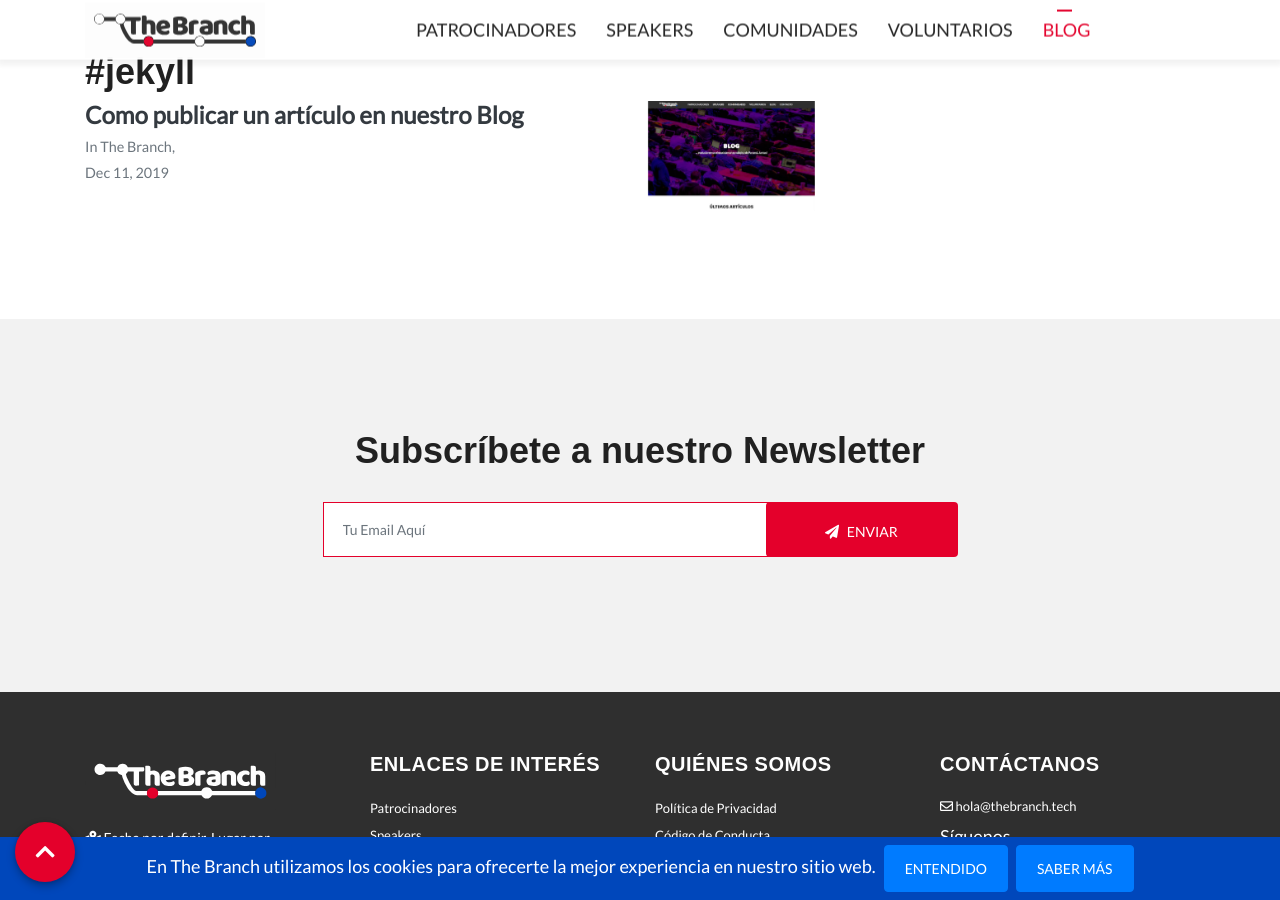
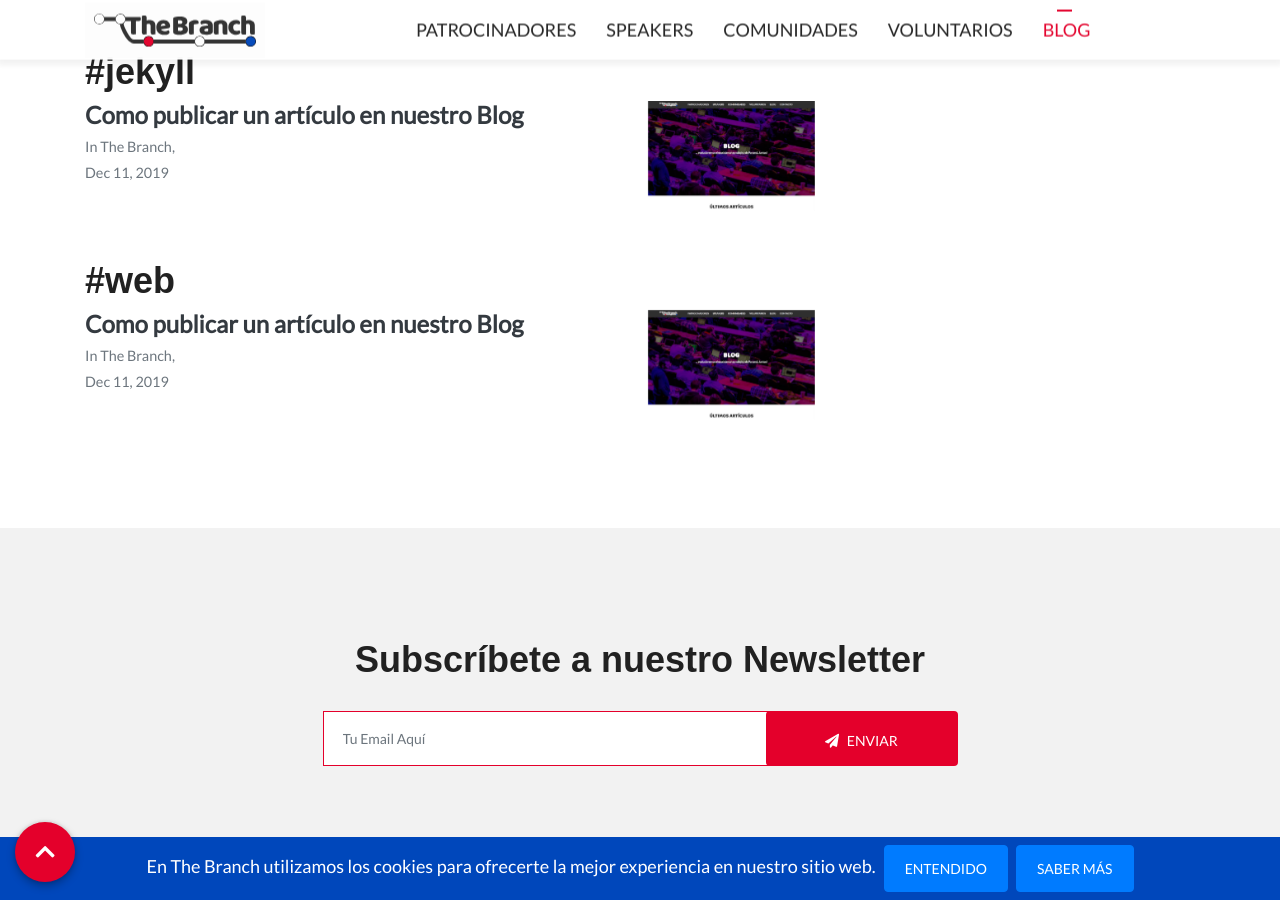
Before and after one commit to marvlm/thebranchconf, a Jekyll site: the page built from _pages/tags.html, in a window 1280 px wide and 900 px high, scrolled down 27717 px. Built offline with Jekyll 4.4.1, drawn with Linux system fonts in a browser that asks for light colours; nearby versions of some CDN libraries; some web fonts are replaced; comment, search, counter and statistics services are not loaded.

Commit message:
Updated the content, added reference to the article of the story of The Branch to see how a presentation can be included in an article

```diff
--- a/_posts/2019-12-23-como-publicar-articulo.md
+++ b/_posts/2019-12-23-como-publicar-articulo.md
@@ -6,7 +6,7 @@
 categories: [The Branch]
 image: /assets/img/blog/blog.jpg
 date: 11/12/2019
-tags: [Markdown, HTML, Jekyll]
+tags: [Markdown, HTML, Jekyll, web]
 author: carol
 ---
 
@@ -121,6 +121,8 @@
 
 <p><iframe style="width:100%;" height="315" src="https://www.youtube.com/embed/hvjGbuWMoLU" frameborder="0" allowfullscreen></iframe></p>
 
+_Puedes ver un ejemplo de una presentación como referencia que hemos insertado en el artículo [Como nace la idea de crear The Branch]({{site.baseurl}}/blog/como-nace-the-branch/)._
+
 Seguro en Internet encontrarás mucha más información sobre Jekyll, Markdown y como aprovechar lo que te ofrecen estas herramientas, incluso podemos también recomendarte el siguiente [tutorial](https://www.markdowntutorial.com/es/){:target="_blank" rel="noopener"} para que sigas practicando lo que aquí te hemos compartido antes de enviarnos tu artículo.
 
 Ahora que ya conoces Markdown y deseas contribuir en nuestro Blog, escríbenos a [equipo@thebranch.tech](mailto:equipo@thebranch.tech?Subject=Me gustaría publicar un artículo en su Blog) y te enviaremos los siguientes pasos a seguir.
```
